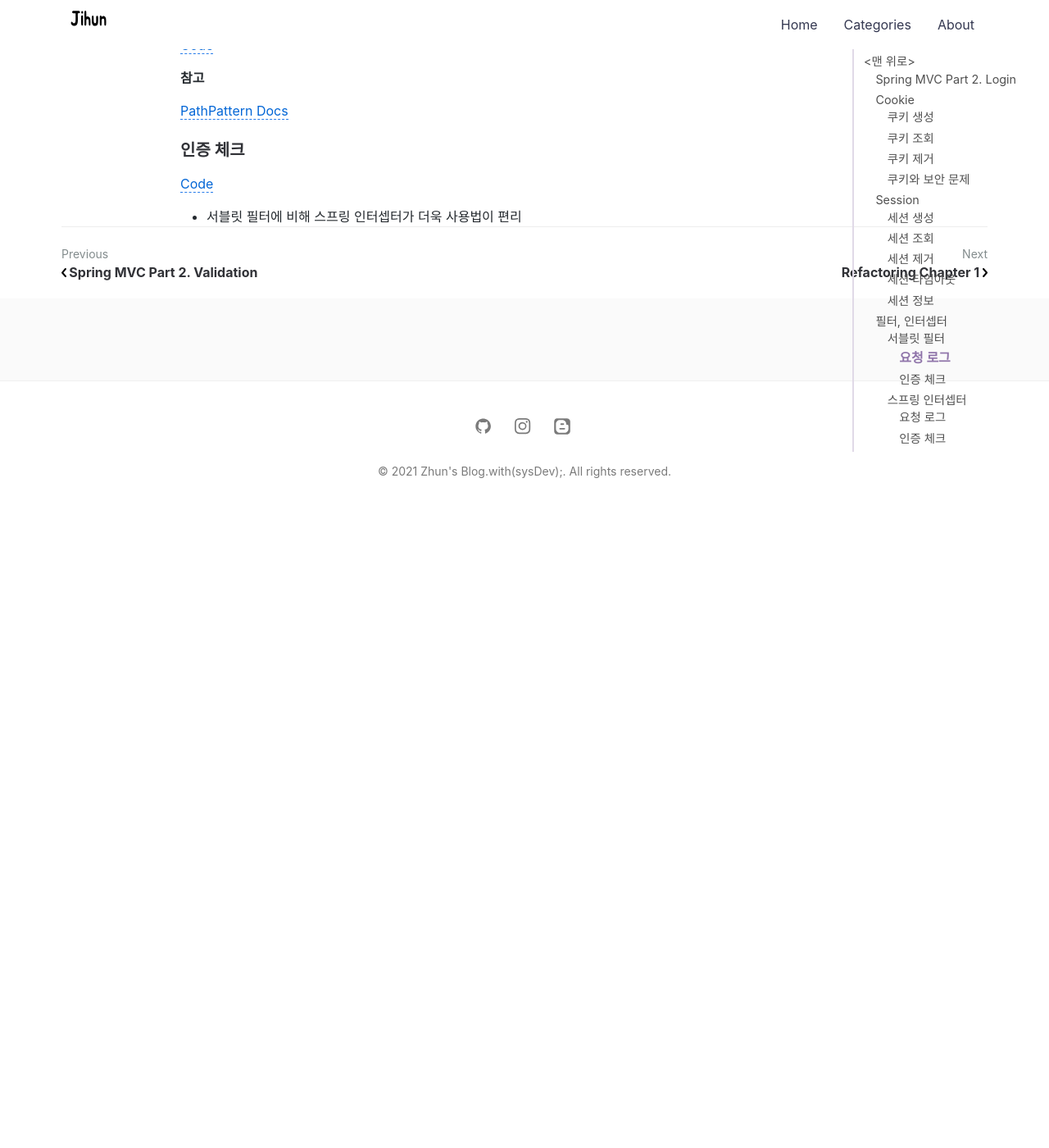
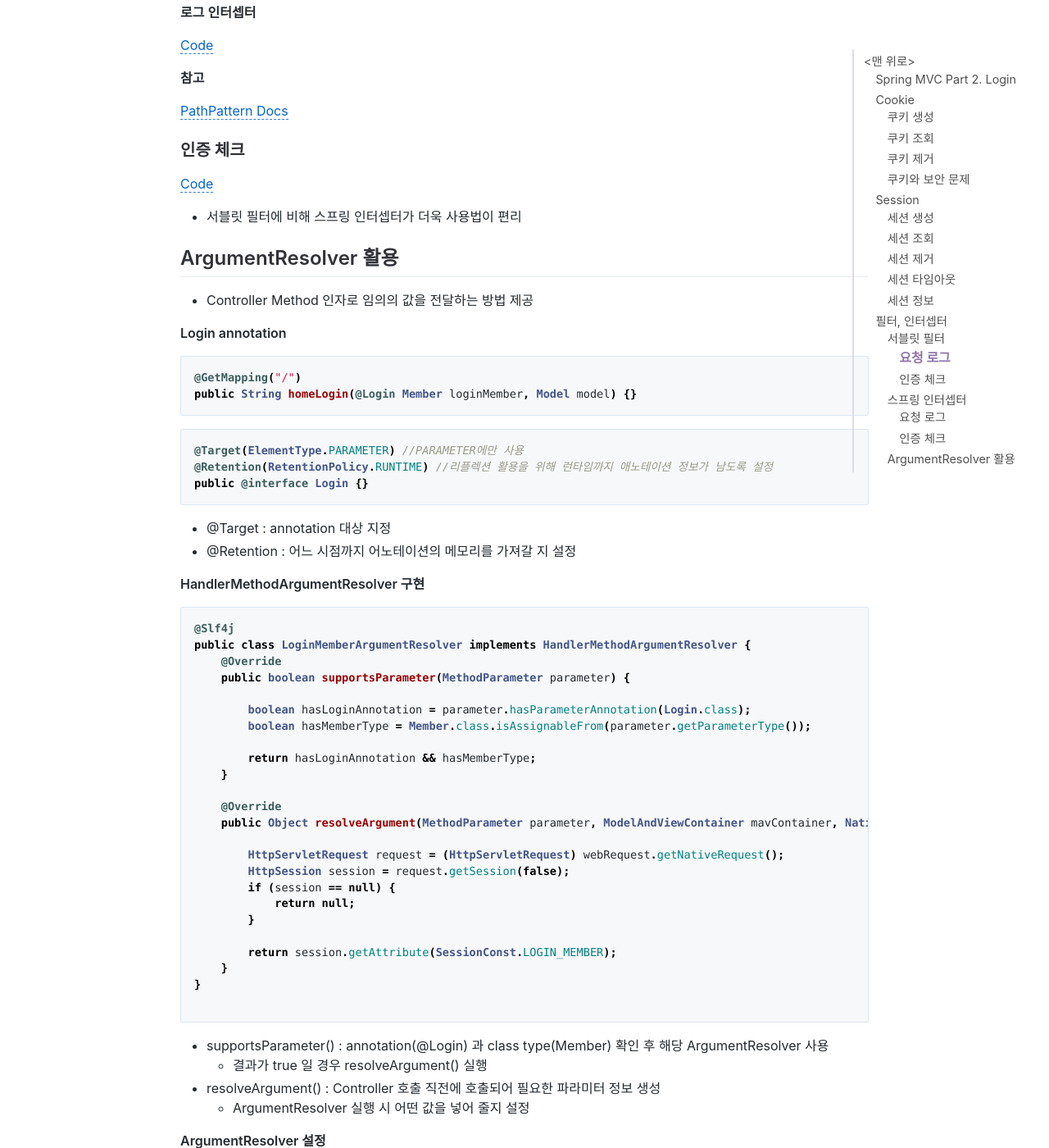
Before and after one commit to jihunparkme/jihunparkme.github.io, a Jekyll site: the page built from _posts/2021-10-13-Spring-MVC-Part2-Login.md, in a window 1280 px wide and 1400 px high, scrolled down 7364 px. Shown: the whole window at 82% size. Built offline with Jekyll 4.4.1, drawn with Linux system fonts in a browser that asks for light colours; comment, search, counter and statistics services are not loaded; before the commit the page ends 7994 px from its top, so only the background shows below that; some of the changed text lies outside the part shown.

Commit message:
[로그인 처리2 - 필터, 인터셉터] ArgumentResolver 활용

````diff
--- a/_posts/2021-10-13-Spring-MVC-Part2-Login.md
+++ b/_posts/2021-10-13-Spring-MVC-Part2-Login.md
@@ -334,3 +334,72 @@ public interface HandlerInterceptor {
 [Code](https://github.com/jihunparkme/Inflearn_Spring_MVC_Part-2/commit/7fc7ecec6ae9167352f2d14894216037d96c8c7e)
 
 - 서블릿 필터에 비해 스프링 인터셉터가 더욱 사용법이 편리
+
+## ArgumentResolver 활용
+
+- Controller Method 인자로 임의의 값을 전달하는 방법 제공
+
+**Login annotation**
+
+```java
+@GetMapping("/")
+public String homeLogin(@Login Member loginMember, Model model) {}
+```
+
+```java
+@Target(ElementType.PARAMETER) //PARAMETER에만 사용
+@Retention(RetentionPolicy.RUNTIME) //리플렉션 활용을 위해 런타임까지 애노테이션 정보가 남도록 설정
+public @interface Login {}
+```
+
+- @Target : annotation 대상 지정
+- @Retention : 어느 시점까지 어노테이션의 메모리를 가져갈 지 설정
+
+**HandlerMethodArgumentResolver 구현**
+
+```java
+@Slf4j
+public class LoginMemberArgumentResolver implements HandlerMethodArgumentResolver {
+    @Override
+    public boolean supportsParameter(MethodParameter parameter) {
+
+        boolean hasLoginAnnotation = parameter.hasParameterAnnotation(Login.class);
+        boolean hasMemberType = Member.class.isAssignableFrom(parameter.getParameterType());
+
+        return hasLoginAnnotation && hasMemberType;
+    }
+
+    @Override
+    public Object resolveArgument(MethodParameter parameter, ModelAndViewContainer mavContainer, NativeWebRequest webRequest, WebDataBinderFactory binderFactory) throws Exception {
+
+        HttpServletRequest request = (HttpServletRequest) webRequest.getNativeRequest();
+        HttpSession session = request.getSession(false);
+        if (session == null) {
+            return null;
+        }
+
+        return session.getAttribute(SessionConst.LOGIN_MEMBER);
+    }
+}
+
+```
+
+- supportsParameter() : annotation(@Login) 과 class type(Member) 확인 후 해당 ArgumentResolver 사용
+  - 결과가 true 일 경우 resolveArgument() 실행
+- resolveArgument() : Controller 호출 직전에 호출되어 필요한 파라미터 정보 생성
+  - ArgumentResolver 실행 시 어떤 값을 넣어 줄지 설정
+
+**ArgumentResolver 설정**
+
+```java
+@Configuration
+public class WebConfig implements WebMvcConfigurer {
+
+  //...
+
+  @Override
+  public void addArgumentResolvers(List<HandlerMethodArgumentResolver> resolvers) {
+      resolvers.add(new LoginMemberArgumentResolver());
+  }
+}
+```
````
